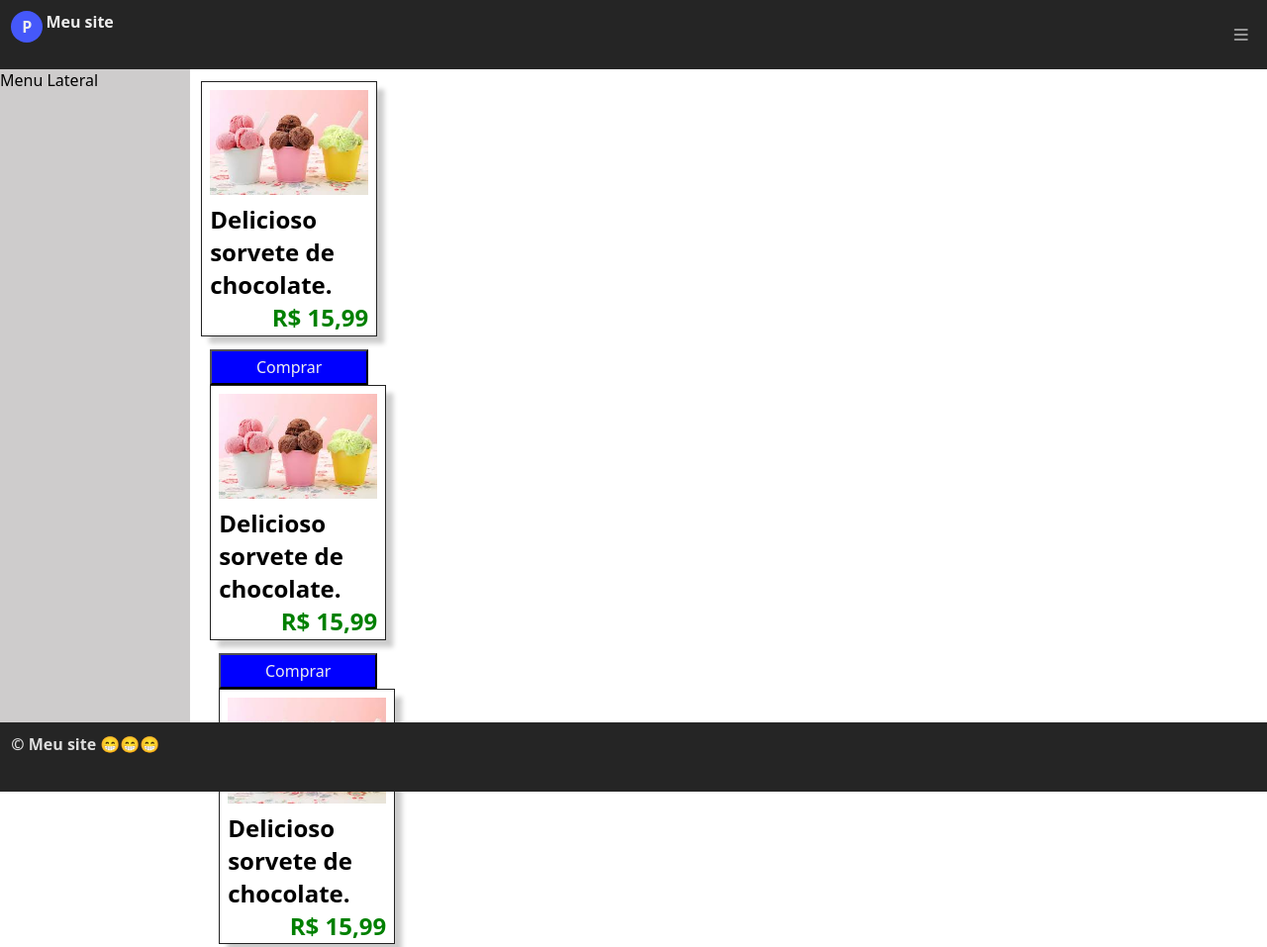
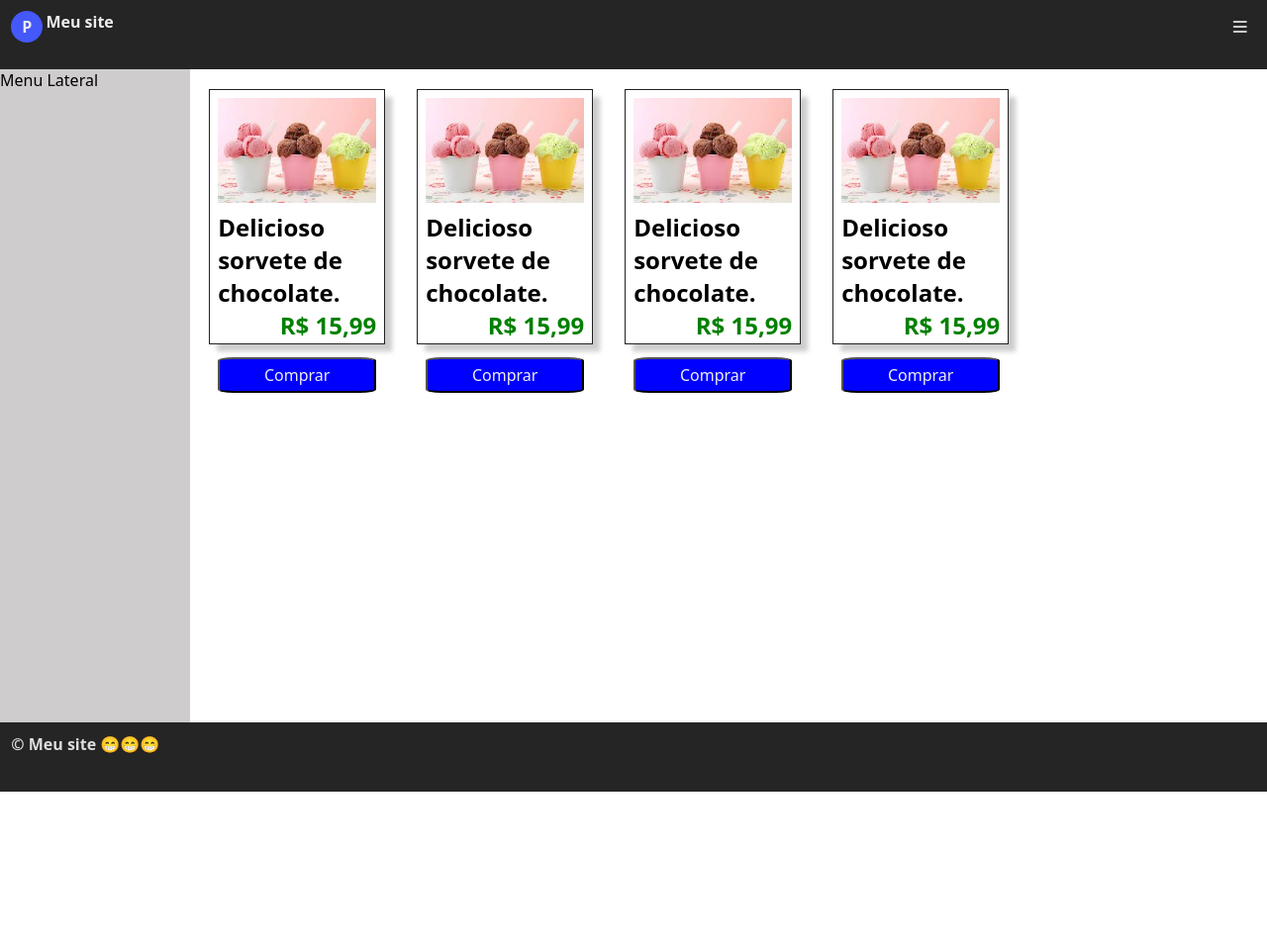
Before and after one commit to phsc208-sys/-DIW_PUC_Lurdes_2, a plain HTML site: page index.html in a window 1280 px wide. Shown: the top 957 px of the page at 99% size. After the commit the page ends 800 px from the top, so only its background shows below. Drawn offline with Linux system fonts and the light colour scheme.

Commit message:
Correção nos cartões

```diff
--- a/estilo.css
+++ b/estilo.css
@@ -34,14 +34,14 @@ header {
 }
 
 .titulo-cabeçalho{
-    border: flex .1rem solid green;
+    /* border: .1rem solid green; */
     flex: 1;
 }
 
 .menu-sorvete{
     /* border: .1rem solid red; */
-    width: 1rem solid;
-    height: 1rem solid;
+    width: 1rem;
+    height: 1rem;
     padding: .5rem;
     display: flex;
     align-items: center;
@@ -63,7 +63,7 @@ header {
     color: #969696;
 }
 .menu-sorvete i {
-   color: ccc;
+   color: #ccc;
 
 }
 
@@ -93,6 +93,7 @@ main {
     padding:  .7rem;
     display: flex;
     flex-wrap: wrap;
+    gap: 1rem;
 }
 
 .cartao{
@@ -102,6 +103,7 @@ main {
     box-shadow: .5rem .5rem .3rem .03rem #ccc;
     padding: .5rem;
     display: flex 1;
+    margin: .5rem;
 
 }
 
@@ -134,6 +136,7 @@ main {
     width:100%;
     padding:.3rem .5rem;
     margin-top: 1rem;
+    border-radius: 10%;
 
 
 }
--- a/index.html
+++ b/index.html
@@ -20,25 +20,28 @@
     </header>
     <section>
         <nav>Menu Lateral</nav>
-        <Main>
+        <main>
             <div class="cartao">
                 <img src="asset/image.png" alt="Sorvete" class="imagem">
                 <h1 class="descrição"></h1>
                 <aside class ="descrição"> Delicioso sorvete de chocolate.</aside>
                 <p class="preco">R$ 15,99</p>
                 <button class="botao"> Comprar</button>
+            </div>
             <div class="cartao">
                 <img src="asset/image.png" alt="Sorvete" class="imagem">
                 <h1 class="descrição"></h1>
                 <aside class ="descrição"> Delicioso sorvete de chocolate.</aside>
                 <p class="preco">R$ 15,99</p>
                 <button class="botao"> Comprar</button>
+            </div>
             <div class="cartao">
                 <img src="asset/image.png" alt="Sorvete" class="imagem">
                 <h1 class="descrição"></h1>
                 <aside class ="descrição"> Delicioso sorvete de chocolate.</aside>
                 <p class="preco">R$ 15,99</p>
                 <button class="botao"> Comprar</button>
+            </div>
             <div class="cartao">
                 <img src="asset/image.png" alt="Sorvete" class="imagem">
                 <h1 class="descrição"></h1>
@@ -47,7 +50,7 @@
                 <button class="botao"> Comprar</button>
             </div>
 
-        </Main>
+        </main>
     </section>
     <footer>&copy; Meu site 😁😁😁</footer>
 </body>
```
